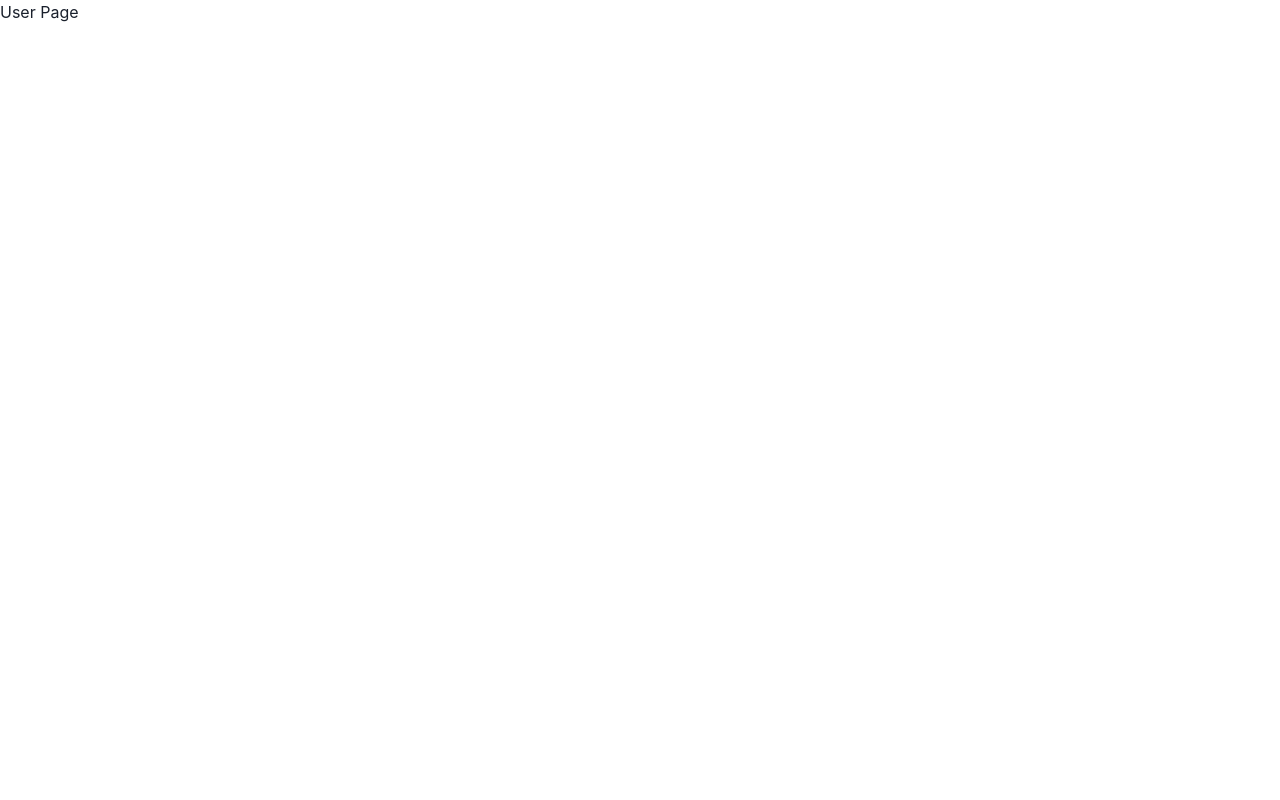
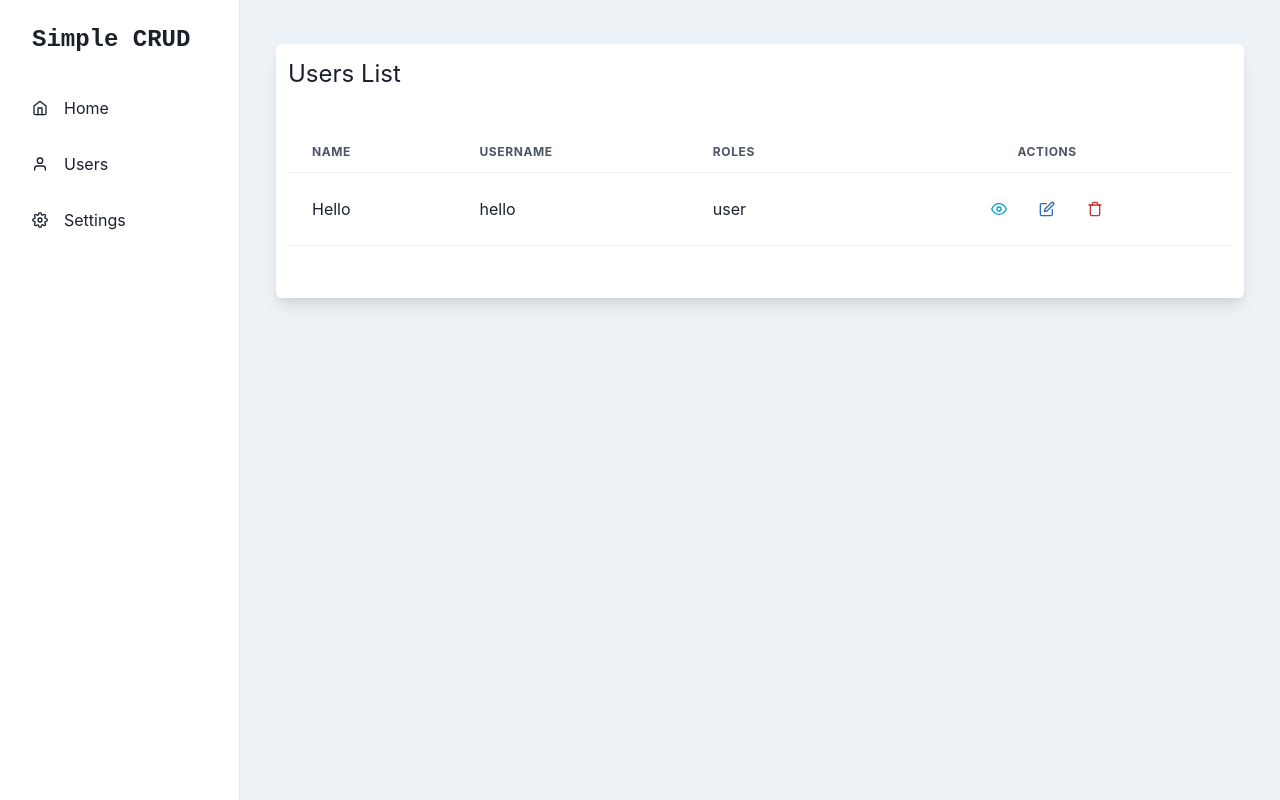
Before and after one commit to albetnov/simple-crud, a React (Vite) app in the folder frontend/: page /users in a window 1280 px wide. Built offline with nearby package versions, Linux system fonts and the light colour scheme.

Commit message:
add users list page

```diff
--- a/frontend/src/App.tsx
+++ b/frontend/src/App.tsx
@@ -1,5 +1,6 @@
 import { createBrowserRouter } from "react-router-dom";
 import Home from "./Pages/Home";
+import NotFound from "./Pages/NotFound";
 import Users from "./Pages/Users";
 
 const App = createBrowserRouter([
@@ -11,6 +12,10 @@ const App = createBrowserRouter([
     path: "/users",
     element: <Users />,
   },
+  {
+    path: "*",
+    element: <NotFound />,
+  },
 ]);
 
 export default App;
--- /dev/null
+++ b/frontend/src/Pages/NotFound.tsx
@@ -0,0 +1,34 @@
+import { Flex, Link, Text } from "@chakra-ui/react";
+import { Link as RouterLink } from "react-router-dom";
+
+export default function NotFound() {
+  return (
+    <Flex w="full" h="100vh" flexDirection="column" alignItems="center" justifyContent="center">
+      <Text fontSize="5xl" color="gray.600">
+        404
+      </Text>
+      <Text color="gray.800" fontSize="xl">
+        Not Found
+      </Text>
+      <Link
+        to="/"
+        p={3}
+        rounded="lg"
+        mt={3}
+        fontWeight="semibold"
+        bg="blue.200"
+        color="blue.700"
+        as={RouterLink}
+        _hover={{
+          bg: "blue.300",
+          color: "blue.800",
+        }}
+        _active={{
+          opacity: 0.8,
+        }}
+      >
+        Go Home
+      </Link>
+    </Flex>
+  );
+}
--- a/frontend/src/Pages/Users.tsx
+++ b/frontend/src/Pages/Users.tsx
@@ -1,3 +1,55 @@
+import {
+  Button,
+  Table,
+  TableCaption,
+  TableContainer,
+  Tbody,
+  Td,
+  Text,
+  Th,
+  Thead,
+  Tr,
+} from "@chakra-ui/react";
+import Card from "../Components/Card";
+import Template from "../Components/Template";
+import { FiEye, FiEdit, FiTrash } from "react-icons/fi";
+
 export default function Users() {
-  return <h1>User Page</h1>;
+  return (
+    <Template>
+      <Card>
+        <Text fontSize="2xl">Users List</Text>
+        <TableContainer mx="auto" my={10} maxW="container.lg">
+          <Table variant="simple">
+            <Thead>
+              <Tr>
+                <Th>Name</Th>
+                <Th>Username</Th>
+                <Th>Roles</Th>
+                <Th textAlign="center">Actions</Th>
+              </Tr>
+            </Thead>
+            <Tbody>
+              <Tr>
+                <Td>Hello</Td>
+                <Td>hello</Td>
+                <Td>user</Td>
+                <Td textAlign="center">
+                  <Button colorScheme="cyan" variant="ghost">
+                    <FiEye />
+                  </Button>
+                  <Button colorScheme="blue" variant="ghost">
+                    <FiEdit />
+                  </Button>
+                  <Button colorScheme="red" variant="ghost">
+                    <FiTrash />
+                  </Button>
+                </Td>
+              </Tr>
+            </Tbody>
+          </Table>
+        </TableContainer>
+      </Card>
+    </Template>
+  );
 }
```
